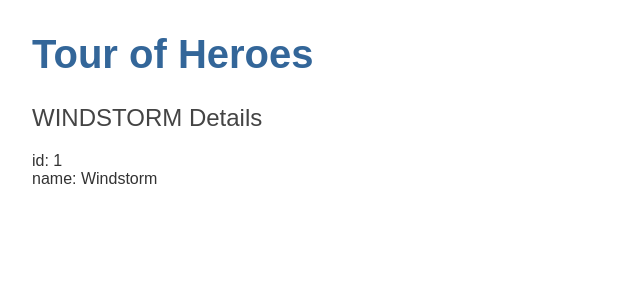
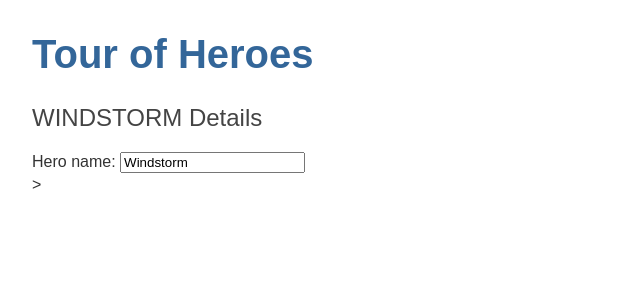
Before and after one commit to waynefrontend/angular-tour-of-heroes, an Angular app: page / in a window 1280 px wide. Shown: the top 300 px of the page, without its empty margins (0-640 px from the left). Built offline with nearby package versions, Linux system fonts and the light colour scheme.

Commit message:
added FormsModule and refactored heroes.component.html

```diff
--- a/src/app/app.module.ts
+++ b/src/app/app.module.ts
@@ -4,6 +4,8 @@
 import { AppRoutingModule } from './app-routing.module';
 import { AppComponent } from './app.component';
 import { HeroesComponent } from './heroes/heroes.component';
+
+import { FormsModule } from '@angular/forms';
 
 @NgModule({
   declarations: [
@@ -12,7 +14,8 @@
   ],
   imports: [
     BrowserModule,
-    AppRoutingModule
+    AppRoutingModule,
+    FormsModule
   ],
   providers: [],
   bootstrap: [AppComponent]
--- a/src/app/heroes/heroes.component.html
+++ b/src/app/heroes/heroes.component.html
@@ -1,3 +1,5 @@
 <h2>{{hero.name | uppercase}} Details</h2>
-<div><span>id: </span>{{hero.id}}</div>
-<div><span>name: </span>{{hero.name}}</div>
+<div>
+    <label for="name">Hero name: </label>
+    <input id="name" [(ngModel)]="hero.name" placeholder="name">
+</div>>
```
